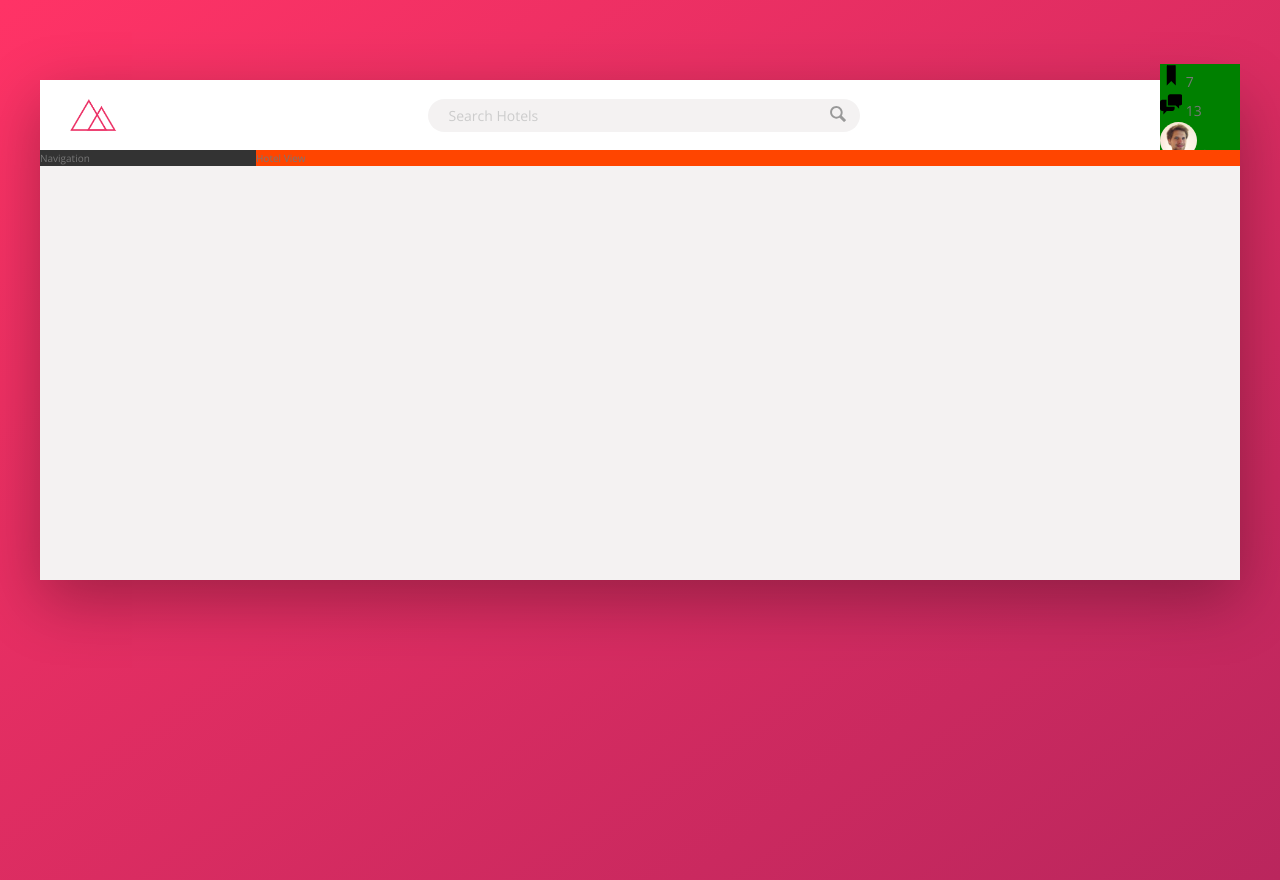
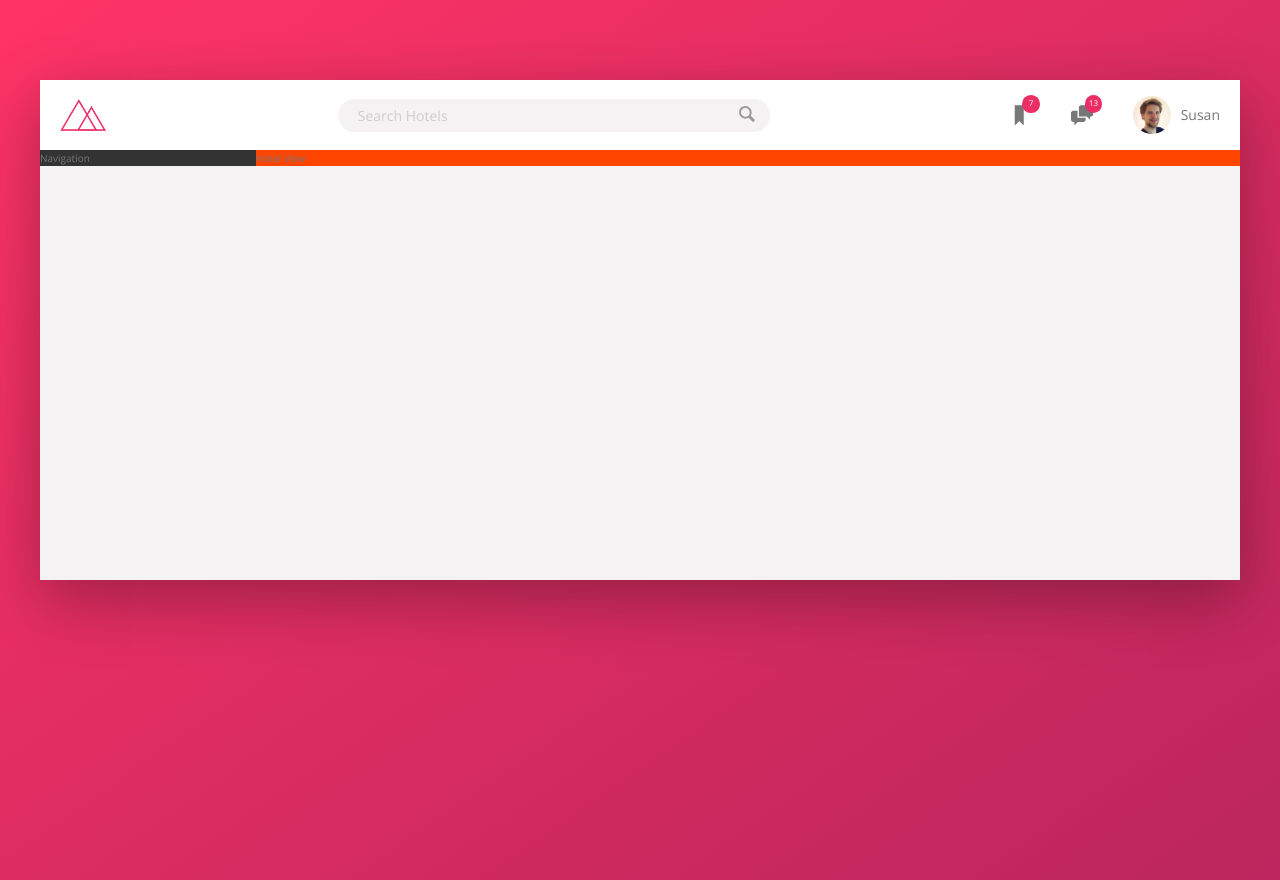
Before and after one commit to SZwerling/Trillo-App, a website: page index.html in a window 1280 px wide. Drawn offline with nearby package versions, Linux system fonts and the light colour scheme.

Commit message:
header pt.3

```diff
--- a/sass/_components.scss
+++ b/sass/_components.scss
@@ -2,7 +2,7 @@
 ////////// Logo
 .logo {
     height: 3.25rem;
-    margin-left: 3rem;
+    margin-left: 2rem;
 }
 
 
@@ -73,18 +73,49 @@
 ///////////////////////////////////////////////////
 /////////// User Nav
 .user-nav {
-    background-color: green;
+    align-self: stretch;
+
+    display: flex;
+    align-items: center;
+
+    //select all direct children of user-nave
+    & > * {
+        padding: 0 2rem;
+        cursor: pointer;
+        height: 100%;
+        display: flex;
+        align-items: center;
+    }
+
+    & > *:hover {
+        background-color: var(--color-Grey-light-2);
+    }
+
     &__icon-box {
-
+        position: relative;
     }
 
     &__icon {
         height: 2.25rem;
         width: 2.25rem;
+        fill: var(--color-Grey-dark-2);
+
     }
 
     &__notification {
+        font-size: .8rem;
+        height: 1.75rem;
+        width: 1.75rem;
+        border-radius: 50%;
+        background-color: var(--color-primary);
+        color: #fff;
+        position: absolute;
+        top: 1.5rem;
+        right: 1.1rem;
 
+        display: flex;
+        justify-content: center;
+        align-items: center;
     }
 
     &__user {
@@ -94,6 +125,7 @@
     &__user-photo {
         height: 3.75rem;
         border-radius: 50%;
+        margin-right: 1rem;
     }
 
     &__user-name {
```
Also changed, not shown: CSS/style.css.
